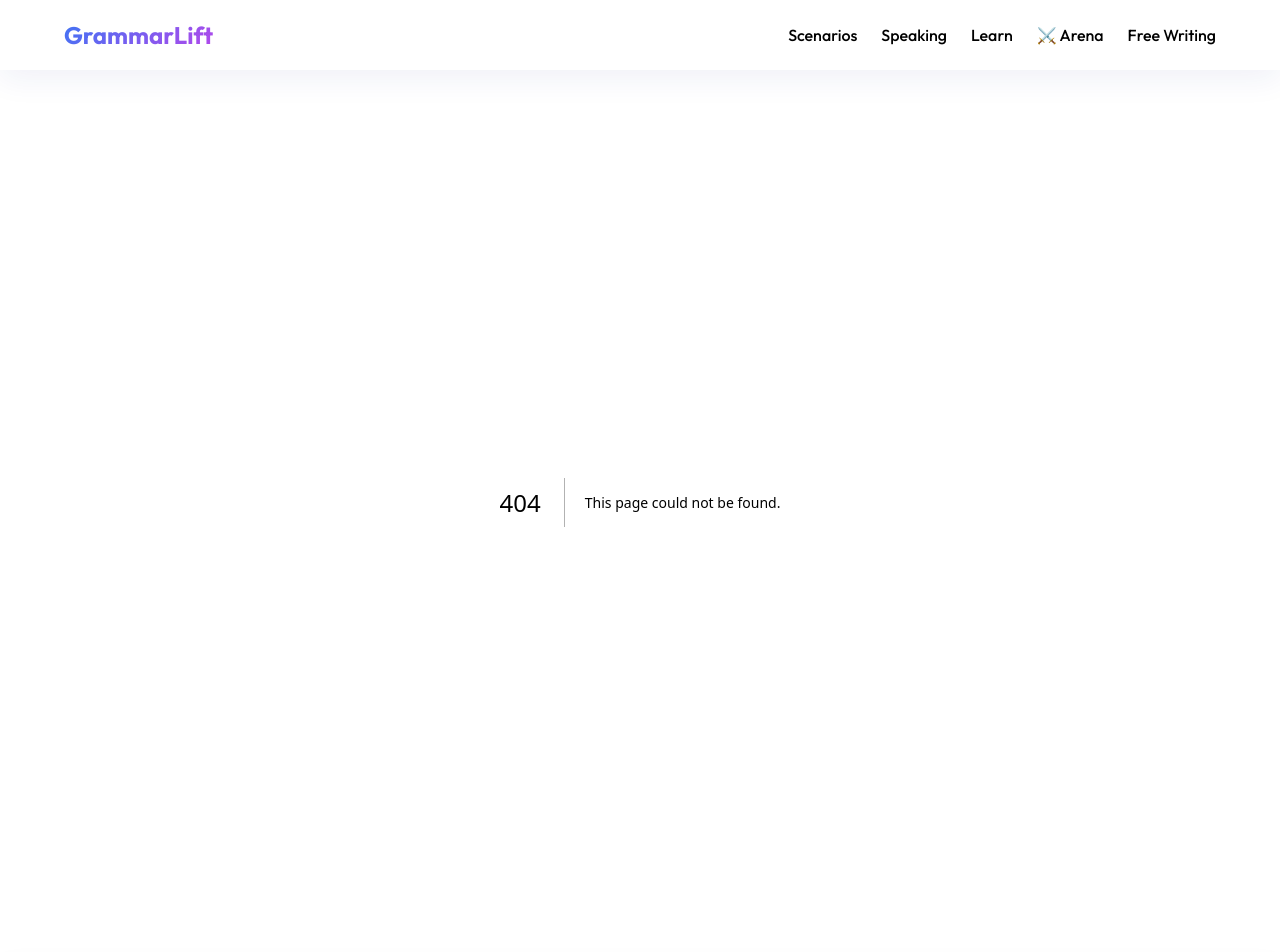
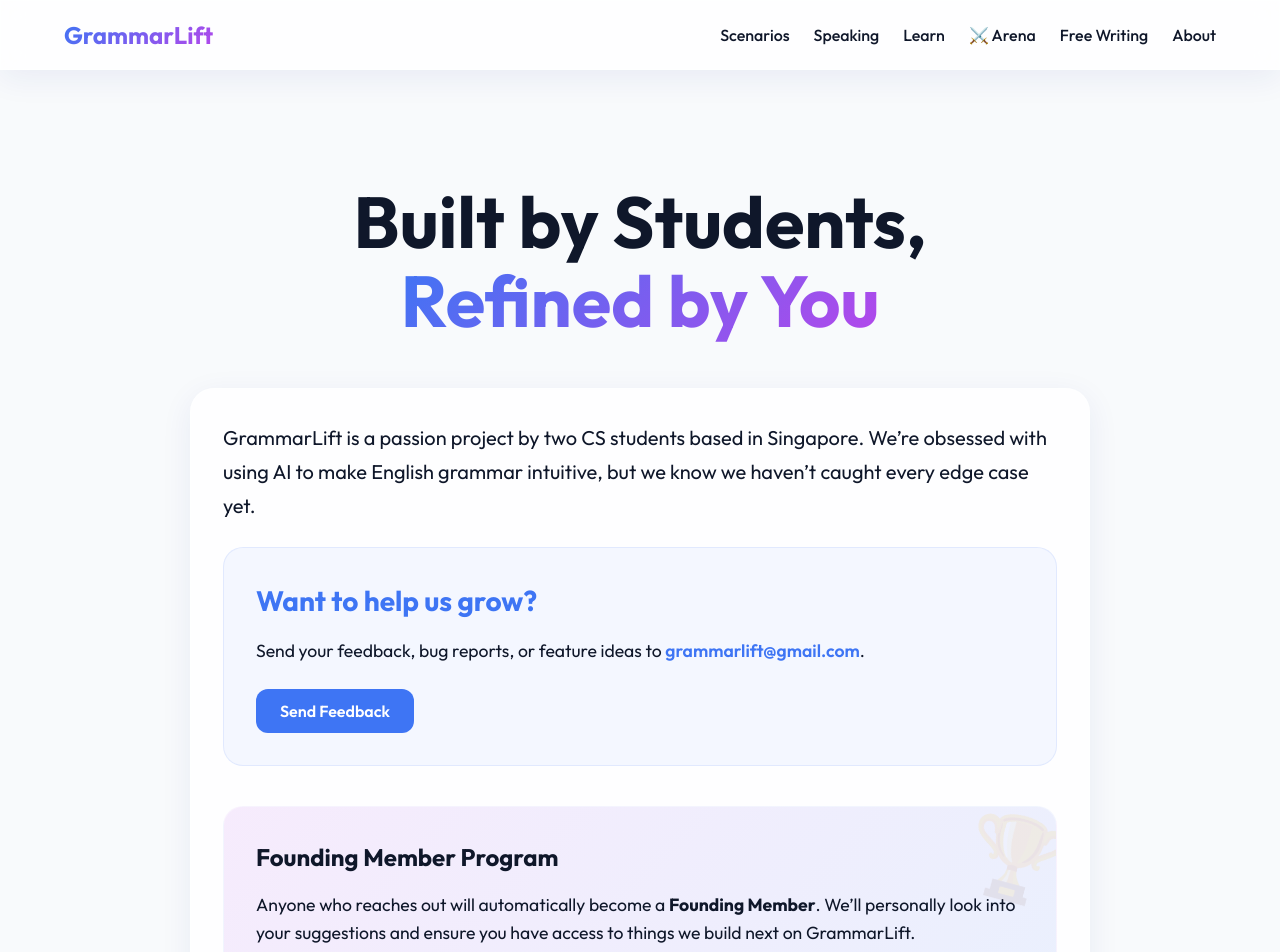
Before and after one commit to mx1204/grammarlift, a Next.js app: page /about in a window 1280 px wide. Before the commit this address had no page. Shown: the top 952 px of the page. Built offline with nearby package versions, Linux system fonts and the light colour scheme.

Commit message:
feat: add About page and update Navbar

```diff
--- /dev/null
+++ b/src/app/about/page.tsx
@@ -0,0 +1,63 @@
+'use client';
+
+import React from 'react';
+import AppButton from '@/components/AppButton';
+import GlassCard from '@/components/GlassCard';
+import Link from 'next/link';
+
+export default function AboutPage() {
+  return (
+    <div className="container animate-fade-in" style={{ paddingBottom: '5rem' }}>
+      <section className="section-padding" style={{ textAlign: 'center', maxWidth: '900px', margin: '0 auto' }}>
+        <h1 style={{ fontWeight: 800, marginBottom: '1.5rem', lineHeight: 1.1 }}>
+          Built by Students, <br />
+          <span className="text-grad">Refined by You</span>
+        </h1>
+
+        <GlassCard style={{ marginTop: '3rem', textAlign: 'left' }}>
+          <p style={{ fontSize: '1.25rem', lineHeight: '1.7', marginBottom: '1.5rem' }}>
+            GrammarLift is a passion project by two CS students based in Singapore.
+            We’re obsessed with using AI to make English grammar intuitive, but we know
+            we haven’t caught every edge case yet.
+          </p>
+
+          <div style={{
+            padding: '2rem',
+            borderRadius: '20px',
+            background: 'hsla(var(--primary-h), var(--primary-s), var(--primary-l), 0.05)',
+            border: '1px solid hsla(var(--primary-h), var(--primary-s), var(--primary-l), 0.1)',
+            marginBottom: '2.5rem'
+          }}>
+            <h2 style={{ fontSize: '1.75rem', marginBottom: '1rem', color: 'var(--primary)' }}>Want to help us grow?</h2>
+            <p style={{ marginBottom: '1.5rem', fontSize: '1.1rem' }}>
+              Send your feedback, bug reports, or feature ideas to{' '}
+              <a href="mailto:grammarlift@gmail.com" style={{ color: 'var(--primary)', fontWeight: 600, textDecoration: 'none' }}>
+                grammarlift@gmail.com
+              </a>.
+            </p>
+            <Link href="mailto:grammarlift@gmail.com">
+              <AppButton>Send Feedback</AppButton>
+            </Link>
+          </div>
+
+          <div style={{ position: 'relative', overflow: 'hidden', padding: '2rem', borderRadius: '20px', background: 'linear-gradient(135deg, hsla(var(--secondary-h), var(--secondary-s), var(--secondary-l), 0.1), hsla(var(--primary-h), var(--primary-s), var(--primary-l), 0.1))', border: '1px solid var(--card-border)' }}>
+            <div style={{ position: 'absolute', top: '-10px', right: '-10px', fontSize: '5rem', opacity: 0.1, transform: 'rotate(15deg)' }}>🏆</div>
+            <h3 style={{ fontSize: '1.5rem', marginBottom: '1rem', display: 'flex', alignItems: 'center', gap: '0.75rem' }}>
+               Founding Member Program
+            </h3>
+            <p style={{ fontSize: '1.1rem', lineHeight: '1.6', margin: 0 }}>
+              Anyone who reaches out will automatically become a <strong>Founding Member</strong>.
+              We’ll personally look into your suggestions and ensure you have access to things we build next on GrammarLift.
+            </p>
+          </div>
+        </GlassCard>
+
+        <div style={{ marginTop: '4rem' }}>
+          <Link href="/">
+            <AppButton variant="outline">Back to Home</AppButton>
+          </Link>
+        </div>
+      </section>
+    </div>
+  );
+}
--- a/src/components/Navbar.tsx
+++ b/src/components/Navbar.tsx
@@ -31,6 +31,7 @@
           <Link href="/learn" style={{ fontWeight: 500, textDecoration: 'none', color: 'inherit' }}>Learn</Link>
           <Link href="/arena" style={{ fontWeight: 500, textDecoration: 'none', color: 'inherit' }}>⚔️ Arena</Link>
           <Link href="/free-writing" style={{ fontWeight: 500, textDecoration: 'none', color: 'inherit' }}>Free Writing</Link>
+          <Link href="/about" style={{ fontWeight: 500, textDecoration: 'none', color: 'inherit' }}>About</Link>
         </div>
 
         {/* Mobile Toggle */}
@@ -70,6 +71,7 @@
             <Link href="/speaking" onClick={() => setIsOpen(false)} style={{ fontSize: '1.5rem', fontWeight: 700, textDecoration: 'none', color: 'inherit' }}>Speaking</Link>
             <Link href="/arena" onClick={() => setIsOpen(false)} style={{ fontSize: '1.5rem', fontWeight: 700, textDecoration: 'none', color: 'inherit' }}>⚔️ Arena</Link>
             <Link href="/free-writing" onClick={() => setIsOpen(false)} style={{ fontSize: '1.5rem', fontWeight: 700, textDecoration: 'none', color: 'inherit' }}>Free Writing</Link>
+            <Link href="/about" onClick={() => setIsOpen(false)} style={{ fontSize: '1.5rem', fontWeight: 700, textDecoration: 'none', color: 'inherit' }}>About</Link>
         </div>
       )}
 
```
